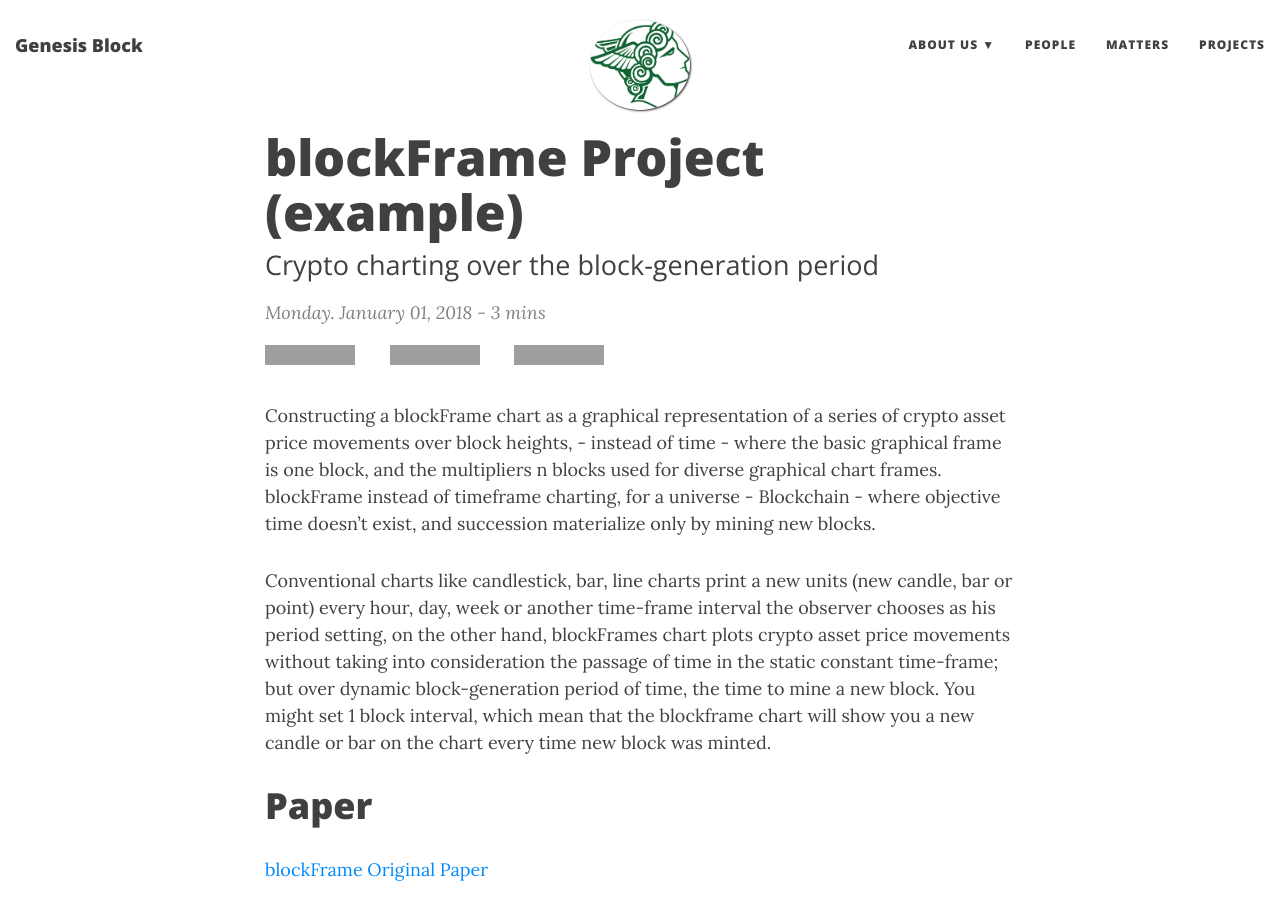
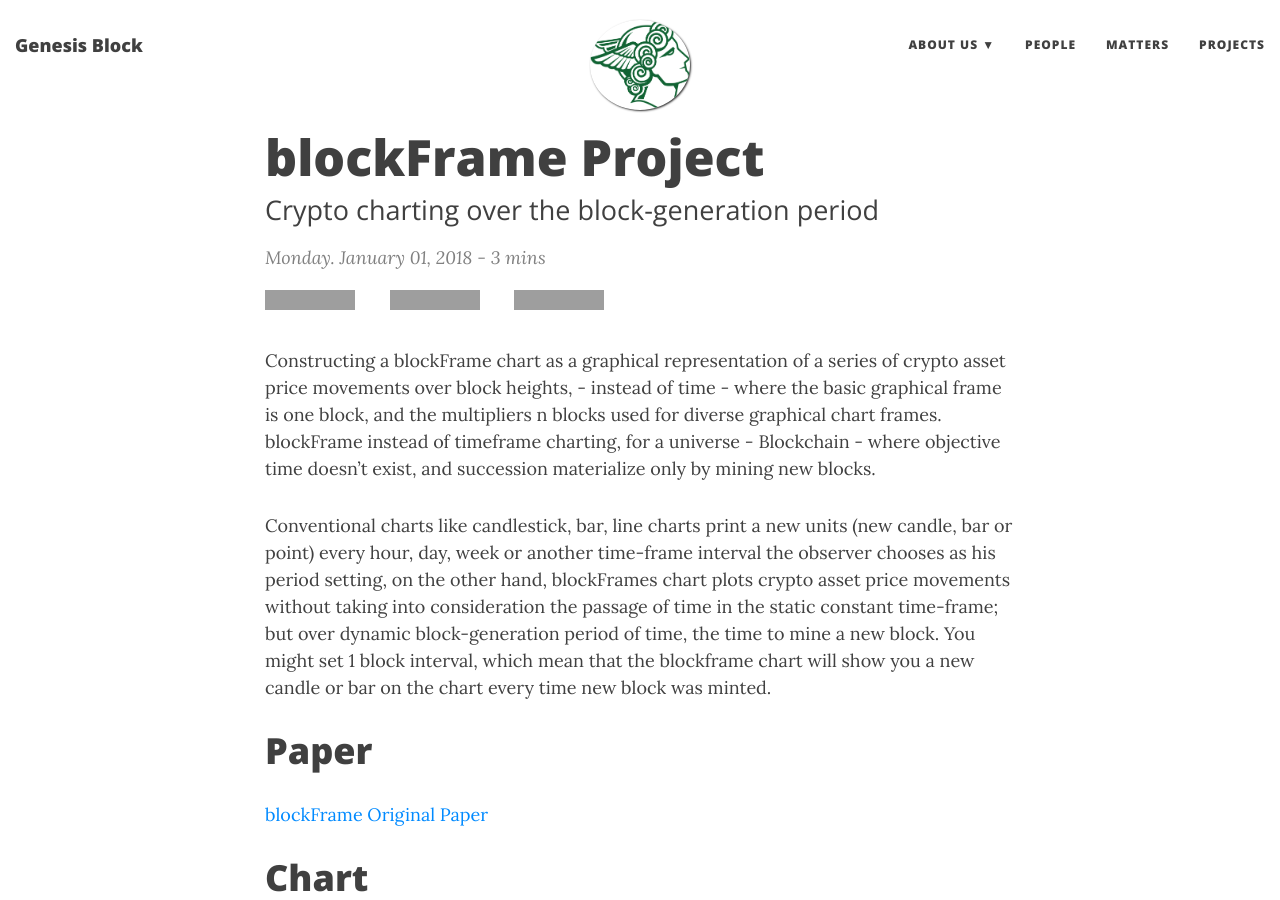
Before and after one commit to fecap/GenesisBlock, a Jekyll site: the page built from _projects/2018-01-01-blockFrame-Project.md, in a window 1280 px wide and 900 px high. Built offline with Jekyll 4.4.1, drawn with Linux system fonts in a browser that asks for light colours; nearby versions of some CDN libraries; grey boxes are pictures that could not be loaded.

Commit message:
Update 2018-01-01-blockFrame-Project.md

```diff
--- a/_projects/2018-01-01-blockFrame-Project.md
+++ b/_projects/2018-01-01-blockFrame-Project.md
@@ -1,6 +1,6 @@
 ---
 layout: post
-title: blockFrame Project (example)
+title: blockFrame Project
 subtitle: Crypto charting over the block-generation period
 tag: [blockFrame, charting, technical analysis]
 gh-repo: drhus/blockframe
@@ -17,7 +17,7 @@
 [blockFrame Original Paper](https://ssrn.com/abstract=3064115 )
 
 # Chart
-<iframe src="http://data.blockframe.xyz/?blocks=72" style="height:330px;width:100%;border:none;" scrolling="no"></iframe>
+<iframe src="http://data.blockframe.xyz/?blocks=504" style="height:330px;width:100%;border:none;" scrolling="no"></iframe>
 
 # Why
  **Native blockchain experiance**
```
